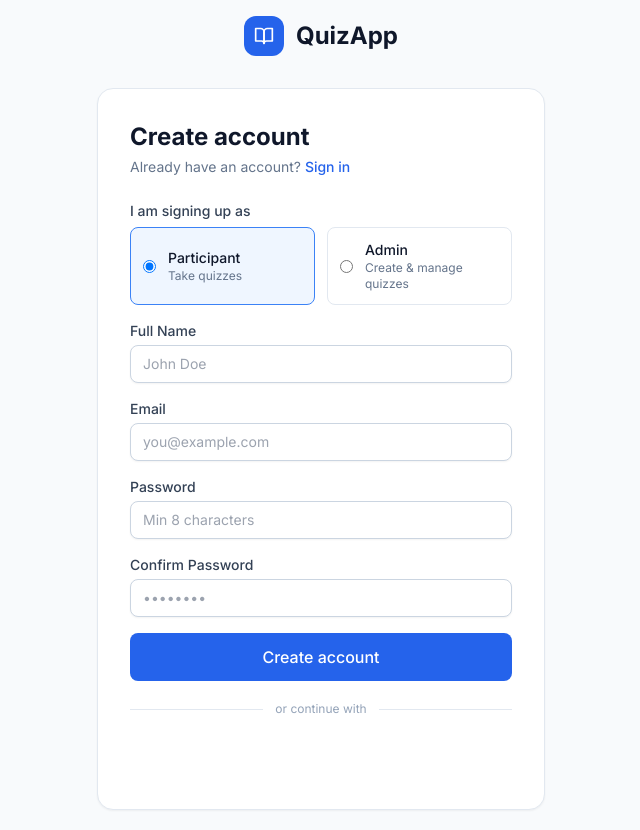
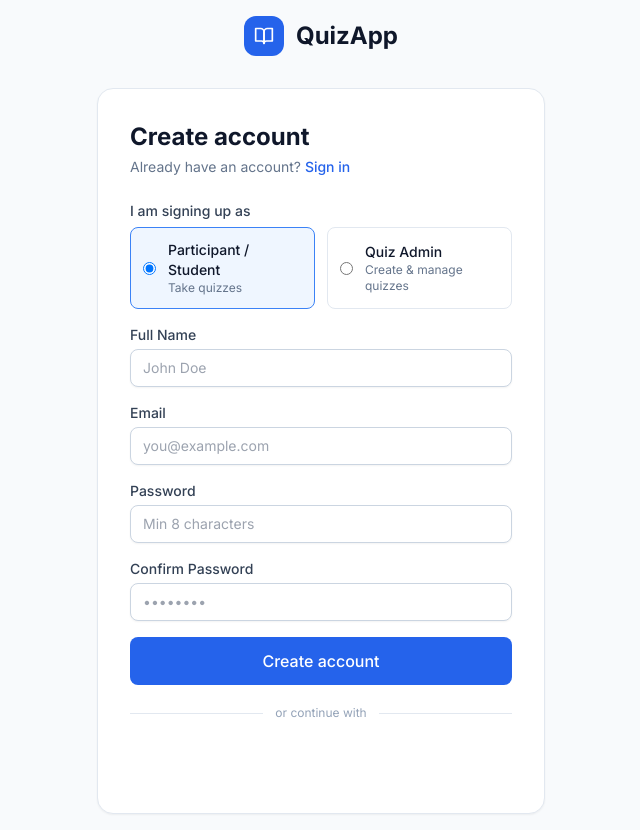
Before and after one commit to meyya22/quizapp, a React (Vite) app in the folder frontend/: page /register in a window 1280 px wide. Shown: the whole page, without its empty margins (319-959 px from the left). Built offline with nearby package versions, Linux system fonts and the light colour scheme; no server answers.

Commit message:
Rename signup roles: Participant/Student and Quiz Admin

```diff
--- a/frontend/src/pages/auth/Register.tsx
+++ b/frontend/src/pages/auth/Register.tsx
@@ -123,7 +123,7 @@ export default function Register() {
                     <input type="radio" value={r} className="text-blue-600" {...register('role')} />
                     <div>
                       <p className="text-sm font-medium text-slate-900">
-                        {r === 'PARTICIPANT' ? 'Participant' : 'Admin'}
+                        {r === 'PARTICIPANT' ? 'Participant / Student' : 'Quiz Admin'}
                       </p>
                       <p className="text-xs text-slate-500">
                         {r === 'PARTICIPANT' ? 'Take quizzes' : 'Create & manage quizzes'}
```
